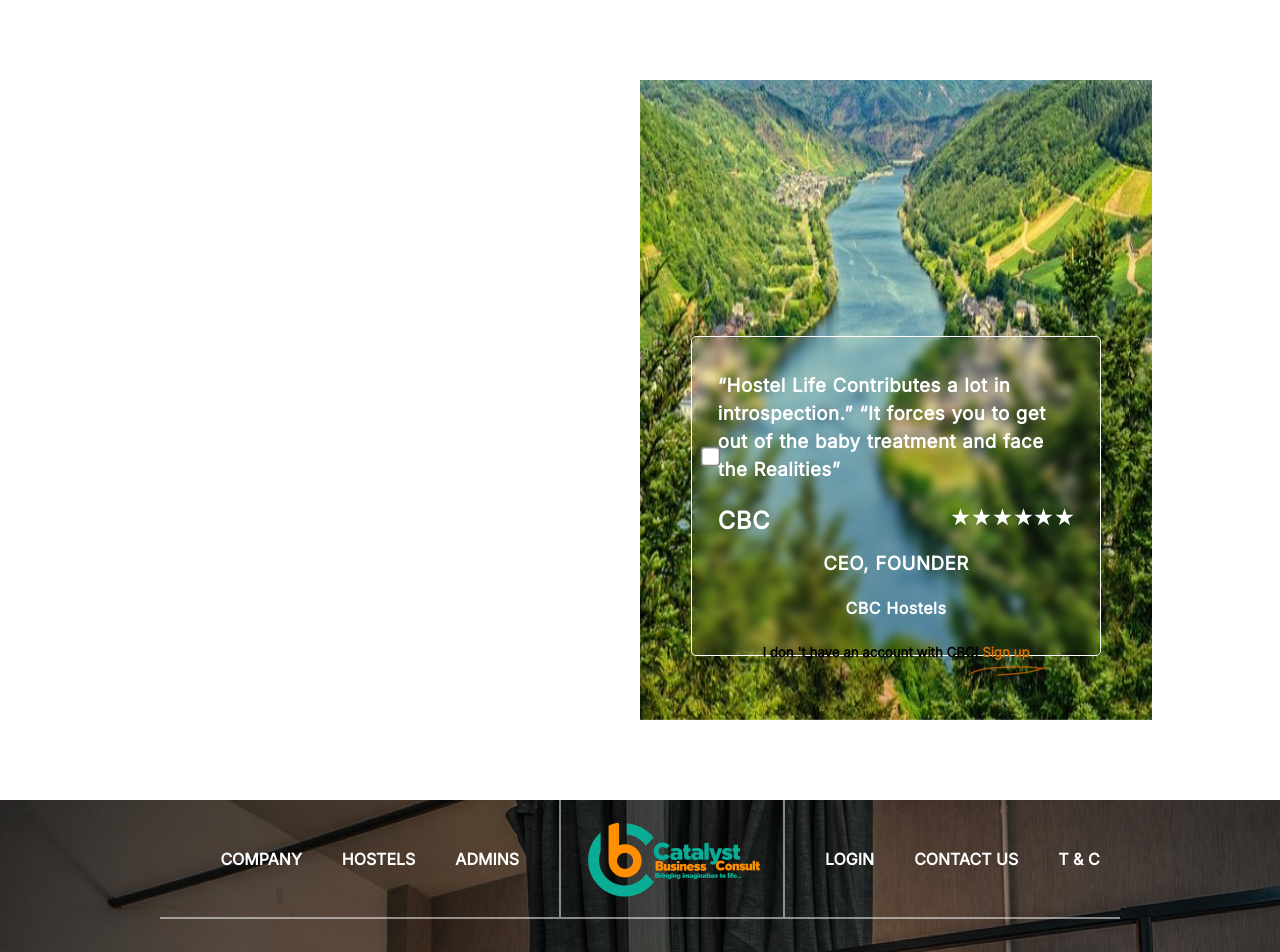
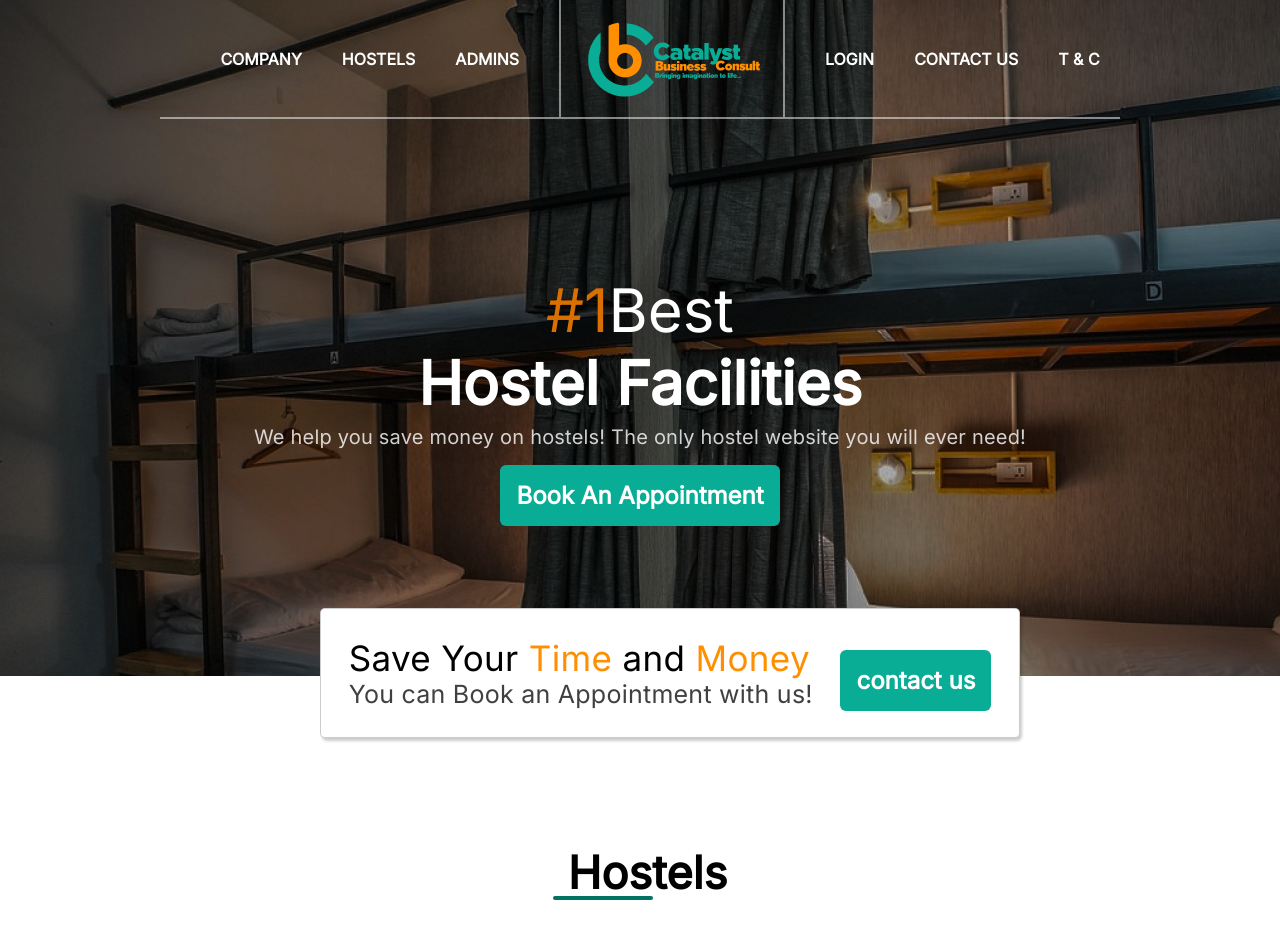
Before and after one commit to Dev-Wadej/CBC-Hostel-Web-App, a React (Create React App) app: page / in a window 1280 px wide. Shown: the top 952 px of the page. Built offline with nearby package versions, Linux system fonts and the light colour scheme.

Commit message:
routed the homepage

```diff
--- a/package.json
+++ b/package.json
@@ -8,6 +8,7 @@
     "@testing-library/user-event": "^13.5.0",
     "react": "^18.2.0",
     "react-dom": "^18.2.0",
+    "react-router-dom": "^6.3.0",
     "react-scripts": "5.0.1",
     "web-vitals": "^2.1.4"
   },
--- a/src/App.js
+++ /dev/null
@@ -1,34 +0,0 @@
-import React from 'react';
-import AuthContainer from './pages/Sign-up_login/AuthContainer';
-import Header from './pages/home-page/header';
-import Hostels from './pages/home-page/hostels';
-import About from './pages/home-page/about';
-import BackImg from './pages/home-page/back-image';
-import Admins from './pages/home-page/admin';
-import Activity from './pages/home-page/activity';
-import Contact from './pages/home-page/contact';
-import Bottom from './pages/home-page/bottom';
-import Footer from './pages/home-page/footer';
-
-const App = () => {
-  return (
-    <div>
-        <AuthContainer/>
-        <div className='homepage'>
-          <Header/>
-          <main className='react-hold'>
-            <Hostels/>
-            <About/>
-            <BackImg/>
-            <Admins/>
-            <Activity/>
-            <Contact/>
-          </main>
-          <Bottom/>
-          <Footer/>
-        </div>
-    </div>
-  )
-}
-
-export default App
--- /dev/null
+++ b/src/App.jsx
@@ -0,0 +1,15 @@
+import React from 'react';
+import AuthContainer from './pages/Sign-up_login/AuthContainer';
+import { Routes, Route } from 'react-router-dom';
+import Home from './pages/home/Home';
+
+const App = () => {
+  return (
+    <Routes>
+      <Route path="/" element={<Home />}></Route>
+      <Route path="/auth" element={<AuthContainer />}></Route>
+    </Routes>
+  );
+};
+
+export default App;
--- a/src/index.js
+++ b/src/index.js
@@ -5,10 +5,13 @@ import App from './App';
 import reportWebVitals from './reportWebVitals';
 import { UserProvider } from './context/UserContext';
 import { AuthProvider } from './context/authContext';
+import { BrowserRouter } from 'react-router-dom';
 
 const root = ReactDOM.createRoot(document.getElementById('root'));
 root.render( <
     React.StrictMode >
+    <
+    BrowserRouter >
     <
     UserProvider >
     <
@@ -18,6 +21,7 @@ root.render( <
     <
     /AuthProvider> <
     /UserProvider>{' '} <
+    /BrowserRouter> <
     /React.StrictMode>
 );
 
--- a/src/pages/home-page/header.jsx
+++ b/src/pages/home-page/header.jsx
@@ -1,36 +1,63 @@
-import React from "react";
-import cbcLogo from "../../Assets/cbc logo png 1.png";
+import React from 'react';
+import cbcLogo from '../../Assets/cbc logo png 1.png';
+import { Link } from 'react-router-dom';
 import './css/home.css';
 
 const Header = () => {
-  return(
+  return (
     <header>
       <nav className="header-nav">
         <ul>
-              <li><a href="#">COMPANY</a></li>
-              <li><a href="#">hostels</a></li>
-              <li><a href="#">admins</a></li>
-              <li><img src={cbcLogo} alt="" /></li>
-              <li><a href="#">login</a></li>
-              <li><a href="#">contact us</a></li>
-              <li><a href="#">t & c</a></li>
+          <li>
+            <a href="#">COMPANY</a>
+          </li>
+          <li>
+            <a href="#">hostels</a>
+          </li>
+          <li>
+            <a href="#">admins</a>
+          </li>
+          <li>
+            <img src={cbcLogo} alt="" />
+          </li>
+          <li>
+            <Link to={'/auth'} href="#">
+              login
+            </Link>
+          </li>
+          <li>
+            <a href="#">contact us</a>
+          </li>
+          <li>
+            <a href="#">t & c</a>
+          </li>
         </ul>
       </nav>
       <div id="facility">
-          <h1> <span>#1</span><span className="second-span">Best</span> <br/> Hostel Facilities</h1>
-          <p>We help you save money on hostels! The only hostel website you will ever need!</p>
+        <h1>
+          {' '}
+          <span>#1</span>
+          <span className="second-span">Best</span> <br /> Hostel
+          Facilities
+        </h1>
+        <p>
+          We help you save money on hostels! The only hostel website
+          you will ever need!
+        </p>
         <a href="#">Book An Appointment</a>
       </div>
 
       <div className="save-time">
         <div id="time-text">
-              <h3>Save Your <span>Time</span> and <span>Money</span></h3>
+          <h3>
+            Save Your <span>Time</span> and <span>Money</span>
+          </h3>
           <p>You can Book an Appointment with us!</p>
         </div>
         <a href="#">contact us</a>
       </div>
     </header>
   );
-}
+};
 
 export default Header;
--- /dev/null
+++ b/src/pages/home/Home.jsx
@@ -0,0 +1,32 @@
+import React from 'react';
+import About from '../home-page/about';
+import Activity from '../home-page/activity';
+import Admins from '../home-page/admin';
+import BackImg from '../home-page/back-image';
+import Bottom from '../home-page/bottom';
+import Contact from '../home-page/contact';
+import Footer from '../home-page/footer';
+import Header from '../home-page/header';
+import Hostels from '../home-page/hostels';
+
+const Home = () => {
+  return (
+    <>
+      <div className="homepage">
+        <Header />
+        <main className="react-hold">
+          <Hostels />
+          <About />
+          <BackImg />
+          <Admins />
+          <Activity />
+          <Contact />
+        </main>
+        <Bottom />
+        <Footer />
+      </div>
+    </>
+  );
+};
+
+export default Home;
```
Also changed, not shown: 1 other file (tests, documents, lock files or other folders). Lines whose indentation alone changed are shown as unchanged.
